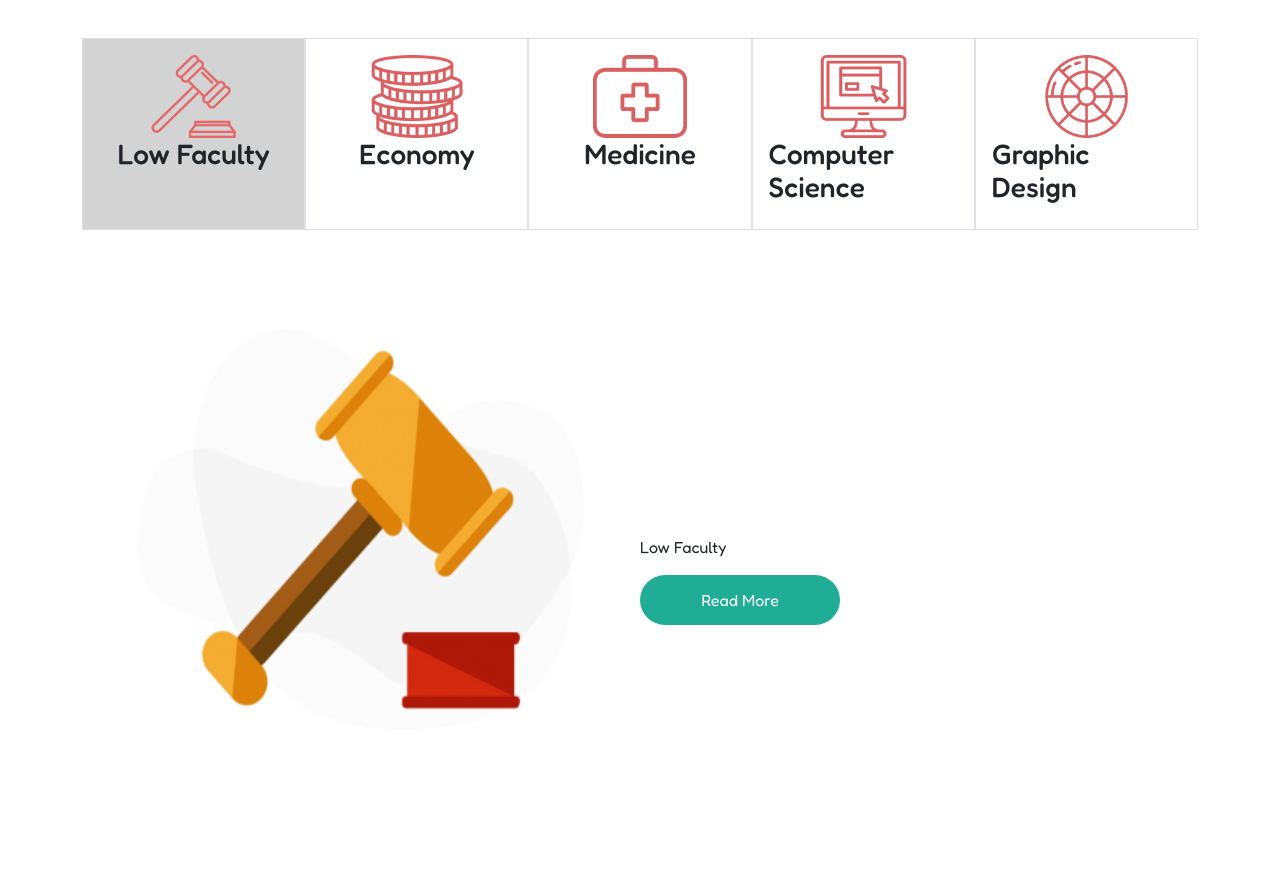
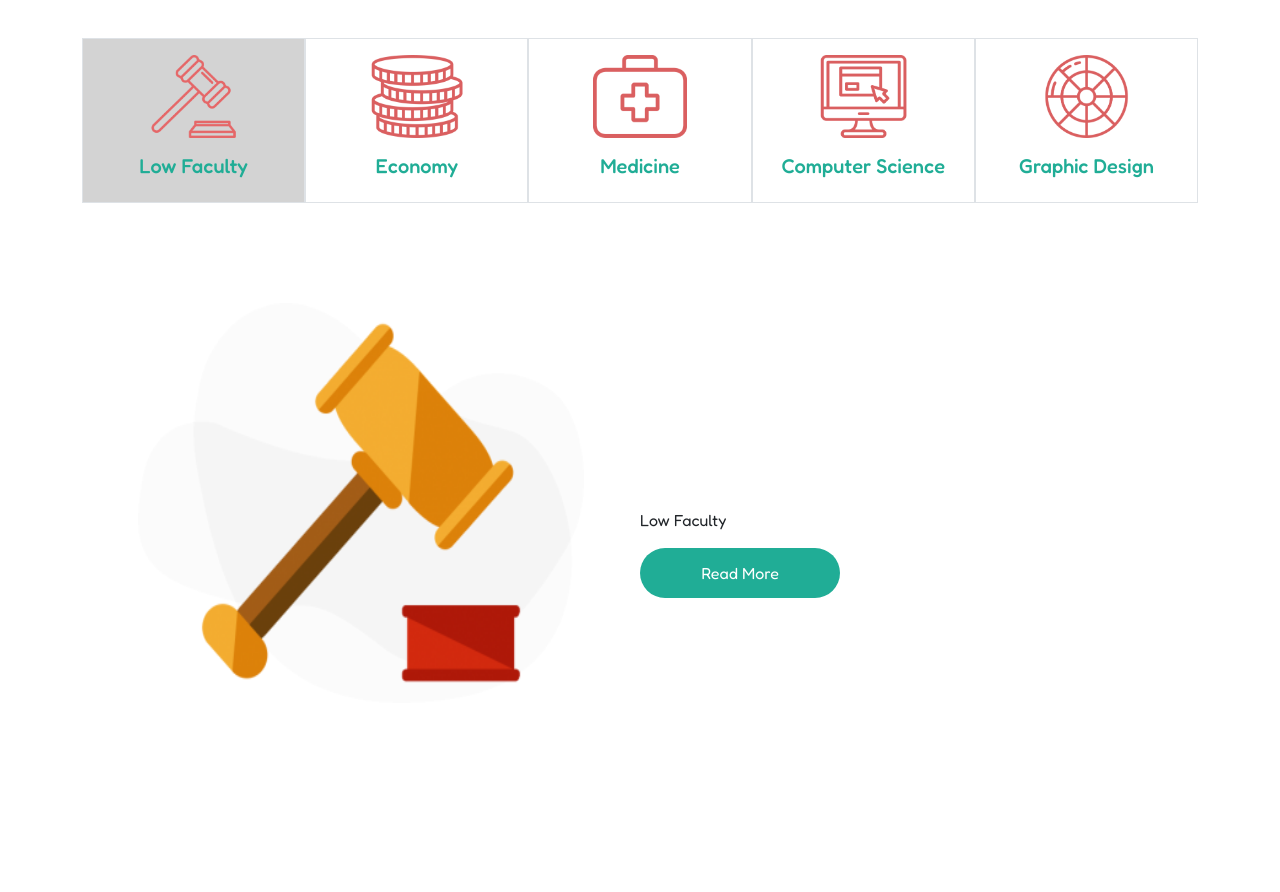
Before and after one commit to MathiasChirivi/proj-html-vuejs, a Vue app: page / in a window 1280 px wide. Shown: the part 1320-2212 px from the top of the page. Built offline with nearby package versions, Linux system fonts and the light colour scheme.

Commit message:
fix code

```diff
--- a/src/components/AppSection1.vue
+++ b/src/components/AppSection1.vue
@@ -38,7 +38,7 @@ export default {
             <div v-for="(item, index) in imagePath" class="p-3 d-flex flex-column align-items-center border"
                 :class="item.display" @click="showImage(index)">
                 <img class="imgPath" :src="item.imgPath">
-                <h3>{{ item.text }}</h3>
+                <h5 class="colorh5 mt-3">{{ item.text }}</h5>
                 <i v-if="item.display == 'active'" class="fas fa-sort-down fa-3x"></i>
             </div>
         </div>
@@ -87,6 +87,10 @@ export default {
     width: 80%;
 }
 
+.colorh5 {
+    color: var.$primaryColor
+}
+
 .buttonMain {
     padding: 13px;
     border-radius: 30px;
```
